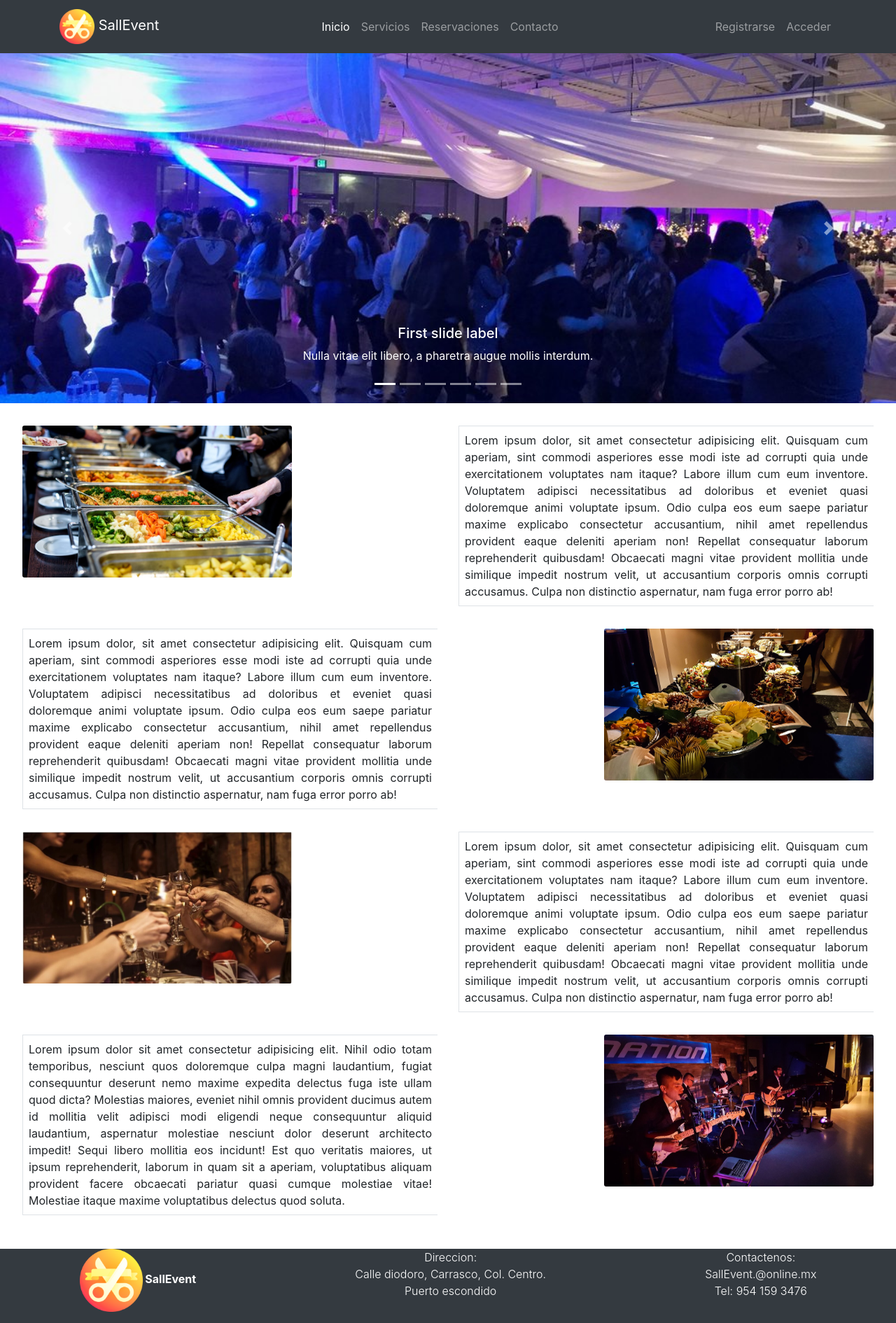
After one commit to marnium/Front-SalEvent, a PHP site: page /home/index.php in a window 1280 px wide. The commit adds this page. Shown: the whole page at 70% size. Run offline with PHP 8.4, Linux system fonts and the light colour scheme.

Commit message:
fusion of services and home

```diff
--- /dev/null
+++ b/css/styles-home.css
@@ -0,0 +1,6 @@
+
+img{ object-fit: cover; }
+@media screen and (max-width: 700px){
+    img{ height: 300px; }
+    .logo img{ height: 40px;}
+}
--- /dev/null
+++ b/home/index.php
@@ -0,0 +1,142 @@
+<!DOCTYPE html>
+<html lang="es">
+<head>
+    <meta charset="UTF-8">
+    <meta name="viewport" content="width=device-width, initial-scale=1.0">
+    <link rel="stylesheet" href="https://stackpath.bootstrapcdn.com/bootstrap/4.5.2/css/bootstrap.min.css" integrity="sha384-JcKb8q3iqJ61gNV9KGb8thSsNjpSL0n8PARn9HuZOnIxN0hoP+VmmDGMN5t9UJ0Z" crossorigin="anonymous">
+    <link rel="stylesheet" href="../css/styles-home.css">
+    <title>SallEvent</title>
+</head>
+<body>
+<?php
+    include('../partials/home/navigation.html');
+?>
+<section id="carouselExampleCaptions" class="carousel slide" data-ride="carousel">
+  <ol class="carousel-indicators">
+    <li data-target="#carouselExampleCaptions" data-slide-to="0" class="active"></li>
+    <li data-target="#carouselExampleCaptions" data-slide-to="1"></li>
+    <li data-target="#carouselExampleCaptions" data-slide-to="2"></li>
+    <li data-target="#carouselExampleCaptions" data-slide-to="3"></li>
+    <li data-target="#carouselExampleCaptions" data-slide-to="4"></li>
+    <li data-target="#carouselExampleCaptions" data-slide-to="5"></li>
+  </ol>
+  <div class="carousel-inner">
+    <div class="carousel-item active">
+      <img src="../img/img-home/content-carousel/img-1.jpg"
+        class="img-responsive d-block w-100" alt="..." height="500px">
+      <div class="carousel-caption d-none d-md-block">
+        <h5>First slide label</h5>
+        <p>Nulla vitae elit libero, a pharetra augue mollis interdum.</p>
+      </div>
+    </div>
+    <div class="carousel-item">
+      <img src="../img/img-home/content-carousel/img-2.jpg"
+        class="d-block w-100" alt="..." height="500px">
+      <div class="carousel-caption d-none d-md-block">
+        <h5>Second slide label</h5>
+        <p>Lorem ipsum dolor sit amet, consectetur adipiscing elit.</p>
+      </div>
+    </div>
+    <div class="carousel-item">
+      <img src="../img/img-home/content-carousel/img-3.jpg"
+        class="d-block w-100" alt="..." height="500px">
+      <div class="carousel-caption d-none d-md-block">
+        <h5>Third slide label</h5>
+        <p>Praesent commodo cursus magna, vel scelerisque nisl consectetur.</p>
+      </div>
+    </div>
+    <div class="carousel-item">
+      <img src="../img/img-home/content-carousel/img-4.jpg"
+        class="d-block w-100" alt="..." height="500px">
+      <div class="carousel-caption d-none d-md-block">
+        <h5>Third slide label</h5>
+        <p>Praesent commodo cursus magna, vel scelerisque nisl consectetur.</p>
+      </div>
+    </div>
+    <div class="carousel-item">
+      <img src="../img/img-home/content-carousel/img-5.jpg"
+        class="d-block w-100" alt="..." height="500px">
+      <div class="carousel-caption d-none d-md-block">
+        <h5>Third slide label</h5>
+        <p>Praesent commodo cursus magna, vel scelerisque nisl consectetur.</p>
+      </div>
+    </div>
+    <div class="carousel-item">
+      <img src="../img/img-home/content-carousel/img-6.jpg"
+        class="d-block w-100" alt="..." height="500px">
+      <div class="carousel-caption d-none d-md-block">
+        <h5>Third slide label</h5>
+        <p>Praesent commodo cursus magna, vel scelerisque nisl consectetur.</p>
+      </div>
+    </div>
+  </div>
+  <a class="carousel-control-prev" href="#carouselExampleCaptions" role="button" data-slide="prev">
+    <span class="carousel-control-prev-icon" aria-hidden="true"></span>
+    <span class="sr-only">Previous</span>
+  </a>
+  <a class="carousel-control-next" href="#carouselExampleCaptions" role="button" data-slide="next">
+    <span class="carousel-control-next-icon" aria-hidden="true"></span>
+    <span class="sr-only">Next</span>
+  </a>
+</section>
+<section class="container-fluid p-4">
+
+  <div class="row p-2 d-flex justify-content-between">
+    <div class="col-md-4">
+      <img src="../img/img-home/content-down/img-webiste.jpg" class="card-img" alt="...">
+    </div>
+    <div class="col-md-6">
+        <p class="border-top border-left border-bottom p-2 text-justify">Lorem ipsum dolor, sit amet consectetur adipisicing elit. Quisquam cum aperiam, sint commodi asperiores esse modi iste ad corrupti quia unde exercitationem voluptates nam itaque? Labore illum cum eum inventore.
+        Voluptatem adipisci necessitatibus ad doloribus et eveniet quasi doloremque animi voluptate ipsum. Odio culpa eos eum saepe pariatur maxime explicabo consectetur accusantium, nihil amet repellendus provident eaque deleniti aperiam non!
+        Repellat consequatur laborum reprehenderit quibusdam! Obcaecati magni vitae provident mollitia unde similique impedit nostrum velit, ut accusantium corporis omnis corrupti accusamus. Culpa non distinctio aspernatur, nam fuga error porro ab!
+        </p>
+    </div>
+  </div>
+
+  <div class="row p-2 d-flex justify-content-between">
+
+    <div class="col-md-6">
+        <p class="border-top border-left border-bottom p-2 text-justify">Lorem ipsum dolor, sit amet consectetur adipisicing elit. Quisquam cum aperiam, sint commodi asperiores esse modi iste ad corrupti quia unde exercitationem voluptates nam itaque? Labore illum cum eum inventore.
+        Voluptatem adipisci necessitatibus ad doloribus et eveniet quasi doloremque animi voluptate ipsum. Odio culpa eos eum saepe pariatur maxime explicabo consectetur accusantium, nihil amet repellendus provident eaque deleniti aperiam non!
+        Repellat consequatur laborum reprehenderit quibusdam! Obcaecati magni vitae provident mollitia unde similique impedit nostrum velit, ut accusantium corporis omnis corrupti accusamus. Culpa non distinctio aspernatur, nam fuga error porro ab!
+        </p>
+    </div>
+    <div class="col-md-4">
+      <img src="../img/img-home/content-down/img-event-catering.jpg" class="card-img" alt="...">
+    </div>
+  </div>
+
+  <div class="row p-2 d-flex justify-content-between">
+    <div class="col-md-4">
+      <img src="../img/img-home/content-down/img-wedding-guests.jpg" class="card-img" alt="...">
+    </div>
+    <div class="col-md-6">
+        <p class="border-top border-left border-bottom p-2 text-justify">Lorem ipsum dolor, sit amet consectetur adipisicing elit. Quisquam cum aperiam, sint commodi asperiores esse modi iste ad corrupti quia unde exercitationem voluptates nam itaque? Labore illum cum eum inventore.
+        Voluptatem adipisci necessitatibus ad doloribus et eveniet quasi doloremque animi voluptate ipsum. Odio culpa eos eum saepe pariatur maxime explicabo consectetur accusantium, nihil amet repellendus provident eaque deleniti aperiam non!
+        Repellat consequatur laborum reprehenderit quibusdam! Obcaecati magni vitae provident mollitia unde similique impedit nostrum velit, ut accusantium corporis omnis corrupti accusamus. Culpa non distinctio aspernatur, nam fuga error porro ab!
+        </p>
+    </div>
+  </div>
+
+  <div class="row p-2 d-flex justify-content-between">
+
+    <div class="col-md-6">
+        <p class="border-top border-left border-bottom p-2 text-justify">
+         Lorem ipsum dolor sit amet consectetur adipisicing elit. Nihil odio totam temporibus, nesciunt quos doloremque culpa magni laudantium, fugiat consequuntur deserunt nemo maxime expedita delectus fuga iste ullam quod dicta?
+         Molestias maiores, eveniet nihil omnis provident ducimus autem id mollitia velit adipisci modi eligendi neque consequuntur aliquid laudantium, aspernatur molestiae nesciunt dolor deserunt architecto impedit! Sequi libero mollitia eos incidunt!
+         Est quo veritatis maiores, ut ipsum reprehenderit, laborum in quam sit a aperiam, voluptatibus aliquam provident facere obcaecati pariatur quasi cumque molestiae vitae! Molestiae itaque maxime voluptatibus delectus quod soluta.
+        </p>
+    </div>
+    <div class="col-md-4">
+      <img src="../img/img-home/content-down/img-event-live-band.jpeg" class="card-img" alt="...">
+    </div>
+  </div>
+
+</section>
+<?php
+    include('../partials/home/footer.html');
+?>
+<script src="https://code.jquery.com/jquery-3.5.1.slim.min.js" integrity="sha384-DfXdz2htPH0lsSSs5nCTpuj/zy4C+OGpamoFVy38MVBnE+IbbVYUew+OrCXaRkfj" crossorigin="anonymous"></script>
+<script src="https://stackpath.bootstrapcdn.com/bootstrap/4.5.2/js/bootstrap.min.js" integrity="sha384-B4gt1jrGC7Jh4AgTPSdUtOBvfO8shuf57BaghqFfPlYxofvL8/KUEfYiJOMMV+rV" crossorigin="anonymous"></script>
+</body>
+</html>
--- /dev/null
+++ b/index.php
@@ -0,0 +1,3 @@
+<?php
+    header("Location: /Front-SalEvent/home/");
+?>
--- /dev/null
+++ b/partials/home/footer.html
@@ -0,0 +1,21 @@
+<footer class="d-flex flex-wrap justify-content-around bg-dark">
+    <div class="logo">
+      <p class="text-white text-center font-weight-bold">
+      <img src="../img/img-home/logo.png" height="90px">
+      SallEvent</p>
+    </div>
+    <div class="">
+      <ul class="text-white text-center list-unstyled">
+        <li class="list-unstyled font-weight-light">Direccion:</li>
+        <li class="list-unstyled font-weight-light">Calle diodoro, Carrasco, Col. Centro.</li>
+        <li class="list-unstyled font-weight-light">Puerto escondido</li>
+      </ul>
+    </div>
+    <div class="">
+      <ul class="text-white text-center list-unstyled">
+        <li class="list-unstyled font-weight-light">Contactenos:</li>
+        <li class="list-unstyled font-weight-light">SallEvent.@online.mx</li>
+        <li class="list-unstyled font-weight-light">Tel: 954 159 3476</li>
+      </ul>
+    </div>
+  </footer>
--- /dev/null
+++ b/partials/home/navigation.html
@@ -0,0 +1,67 @@
+<nav class="navbar navbar-expand-lg navbar-dark bg-dark sticky-top">
+    <div class="container logo">
+        <a class="navbar-brand" href="/Front-SalEvent/home/">
+        <img src="../img/img-home/logo.png" class="fas fa-link" height="50px"> SallEvent</a>
+    <button class="navbar-toggler" type="button" data-toggle="collapse" data-target="#navbarNav" aria-controls="navbarNav"
+      aria-expanded="false" aria-label="Toggle navigation">
+      <span class="navbar-toggler-icon"></span>
+    </button>
+    <div class="collapse navbar-collapse" id="navbarNav">
+      <ul class="navbar-nav ml-auto">
+        <li class="nav-item">
+          <a class="nav-link active" href="/Front-SalEvent/home/">Inicio</a>
+        </li>
+        <li class="nav-item">
+          <a class="nav-link" href="/Front-SalEvent/servicios/">Servicios</a>
+        </li>
+        <li class="nav-item">
+          <a class="nav-link" href="#">Reservaciones</a>
+        </li>
+        <li class="nav-item">
+          <a class="nav-link" href="#">Contacto</a>
+        </li>
+      </ul>
+
+        <ul class="navbar-nav ml-auto">
+        <li class="nav-item">
+          <a class="nav-link" href="#">Registrarse</a>
+        </li>
+        <li class="nav-item">
+          <a class="nav-link"
+            data-toggle="modal" data-target="#exampleModal" data-whatever="@getbootstrap"
+            href="/#">Acceder</a>
+        </li>
+      </ul>
+
+    </div>
+  </div>
+</nav>
+
+<div class="modal fade" id="exampleModal" tabindex="-1" aria-labelledby="exampleModalLabel" aria-hidden="true">
+  <div class="modal-dialog">
+    <div class="modal-content">
+      <div class="modal-header">
+        <h5 class="modal-title" id="exampleModalLabel">Login</h5>
+        <button type="button" class="close" data-dismiss="modal" aria-label="Close">
+          <span aria-hidden="true">&times;</span>
+        </button>
+      </div>
+      <div class="modal-body">
+        <form>
+          <div class="form-group">
+            <label for="recipient-name" class="col-form-label">Usuario:</label>
+            <input type="text" class="form-control" id="recipient-name">
+          </div>
+          <div class="form-group">
+            <label for="message-text" class="col-form-label">Contraseña:</label>
+            <input type="password" class="form-control" id="message-text">
+          </div>
+        </form>
+      </div>
+      <div class="modal-footer">
+        <button type="button" class="btn btn-secondary" data-dismiss="modal">Close</button>
+        <button type="button" class="btn btn-primary">Enviar</button>
+      </div>
+    </div>
+  </div>
+</div>
```
Also changed, not shown: servicios/index.php (renamed from html/servicios.html, +8 -2 lines), img/img-home/content-carousel/img-1.jpg (added), img/img-home/content-carousel/img-2.jpg (added), img/img-home/content-carousel/img-3.jpg (added), img/img-home/content-carousel/img-4.jpg (added), img/img-home/content-carousel/img-5.jpg (added), img/img-home/content-carousel/img-6.jpg (added), img/img-home/content-down/img-event-catering.jpg (added), img/img-home/content-down/img-event-live-band.jpeg (added), img/img-home/content-down/img-webiste.jpg (added), img/img-home/content-down/img-wedding-guests.jpg (added), img/img-home/logo.png (added), img/img-services/boda.jpg (renamed from img/boda.jpg), img/img-services/luz.jpg (renamed from img/luz.jpg).
